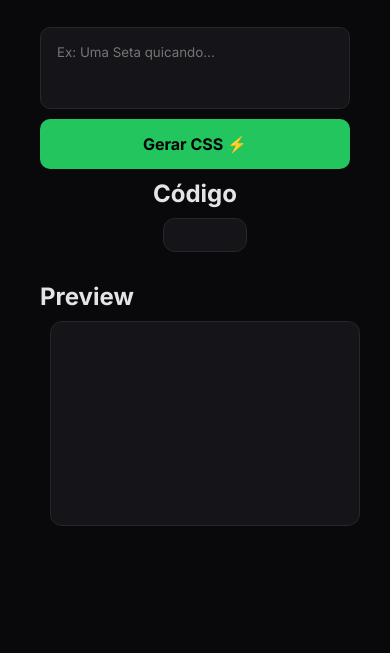
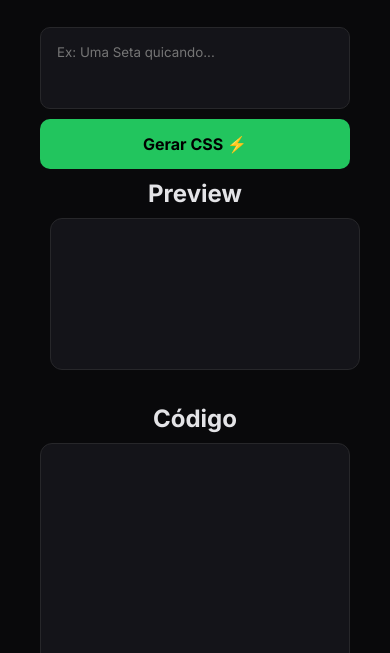
Before and after one commit to Jore-X/IA-Css-Generator, a plain HTML site: page index.html in a window 390 px wide. Shown: the part 191-844 px from the top of the page. Drawn offline with Linux system fonts and the light colour scheme.

Commit message:
consertando blocos de codigo
melhorando responsividade

```diff
--- a/index.html
+++ b/index.html
@@ -24,7 +24,7 @@
     <button id="buttonGenerate">Gerar CSS ⚡</button>
 
     <div id="resultBlock">
-      <div>
+      <div class="divCode">
         <h2>Código</h2>
         <p id="codeBlock"></p>
       </div>
--- a/style.css
+++ b/style.css
@@ -59,9 +59,15 @@ button {
   justify-content: center;
   width: 100%;
   max-width: 1200px;
+  height: 100%;
   gap: 20px;
   margin-top: 10px;
   flex-wrap: wrap;
+}
+
+.divCode {
+  width: 45%;
+  height: 100%;
 }
 
 #codeBlock {
@@ -74,6 +80,8 @@ button {
   line-height: 2;
   overflow: auto;
   width: 100%;
+  aspect-ratio: 4/5;
+  height: 100%;
   max-width: 450px;
   max-height: 450px;
   white-space: pre-wrap;
@@ -90,3 +98,19 @@ button {
   border-radius: 12px;
   overflow: auto;
 }
+
+@media screen and (max-width: 768px) {
+  #resultBlock {
+    flex-direction: column-reverse;
+    align-items: center;
+  }
+  #resultBlock >div > h2{
+    text-align: center;
+  }
+  .divCode {
+  width: 100%;
+  display: flex;
+  flex-direction: column;
+  align-items: center;
+}
+}
```
